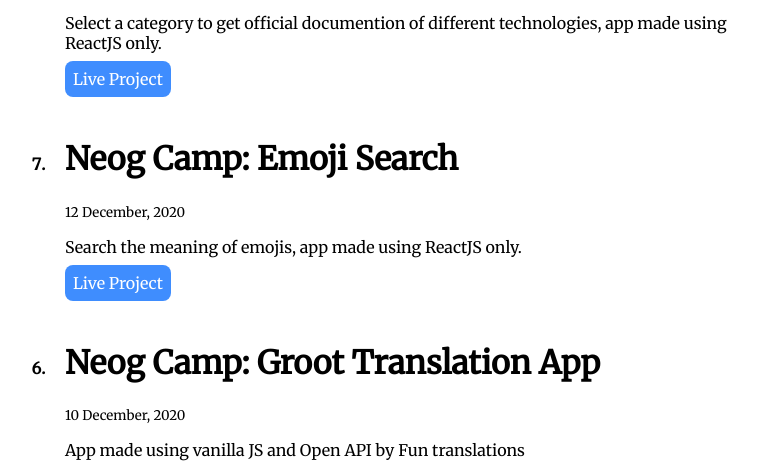
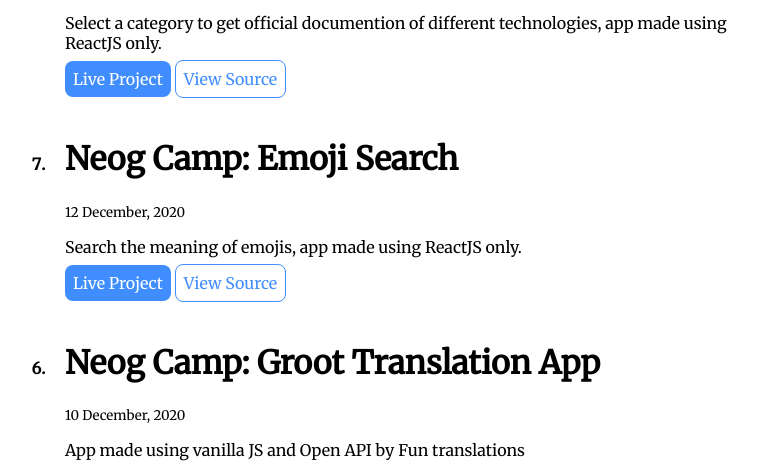
Before and after one commit to sohelkhan00/my-portfolio-neog, a plain HTML site: page projects.html in a window 1280 px wide. Shown: the part 661-1125 px from the top of the page, without its empty margins (226-984 px from the left). Drawn offline with Linux system fonts and the light colour scheme.

Commit message:
feat: added github links and button

```diff
--- a/projects.html
+++ b/projects.html
@@ -47,6 +47,13 @@
             href="https://85wko.csb.app/"
             >Live Project</a
           >
+          <a
+            style="display: inline"
+            class="link link-secondary"
+            href="https://github.com/sohelkhan00/documentation-read-neog"
+            target="_blank"
+            >View Source</a
+          >
         </div>
         <!-- Container END -->
       </li>
@@ -61,6 +68,13 @@
             class="link link-primary"
             href="https://n4ukm.csb.app/"
             >Live Project</a
+          >
+          <a
+            style="display: inline"
+            class="link link-secondary"
+            href="https://github.com/sohelkhan00/emoji-app-neog"
+            target="_blank"
+            >View Source</a
           >
         </div>
         <!-- Container END -->
```
Also changed, not shown: blogs.html (+9 -0 lines).
